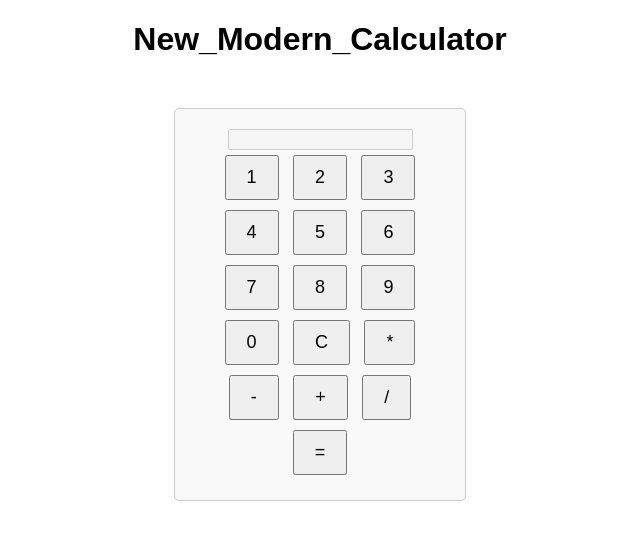
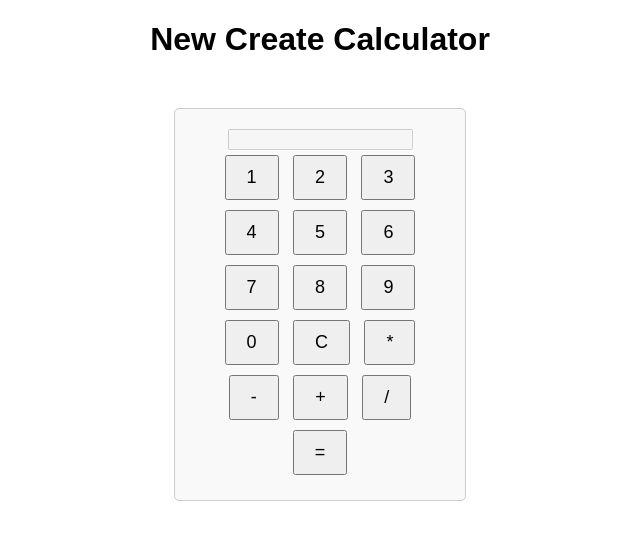
Before and after one commit to SoemSiny/second_html_app, a plain HTML site: page index.html in a window 1280 px wide. Shown: the whole page, without its empty margins (320-960 px from the left). Drawn offline with Linux system fonts and the light colour scheme.

Commit message:
add new name

```diff
--- a/index.html
+++ b/index.html
@@ -1,7 +1,7 @@
 <!DOCTYPE html>
 <html lang="en">
 <head>
-  <h1>New_Modern_Calculator</h1>
+  <h1>New Create Calculator</h1>
 <meta charset="UTF-8">
 <meta name="viewport" content="width=device-width, initial-scale=1.0">
 <title>calculator1</title>
```
